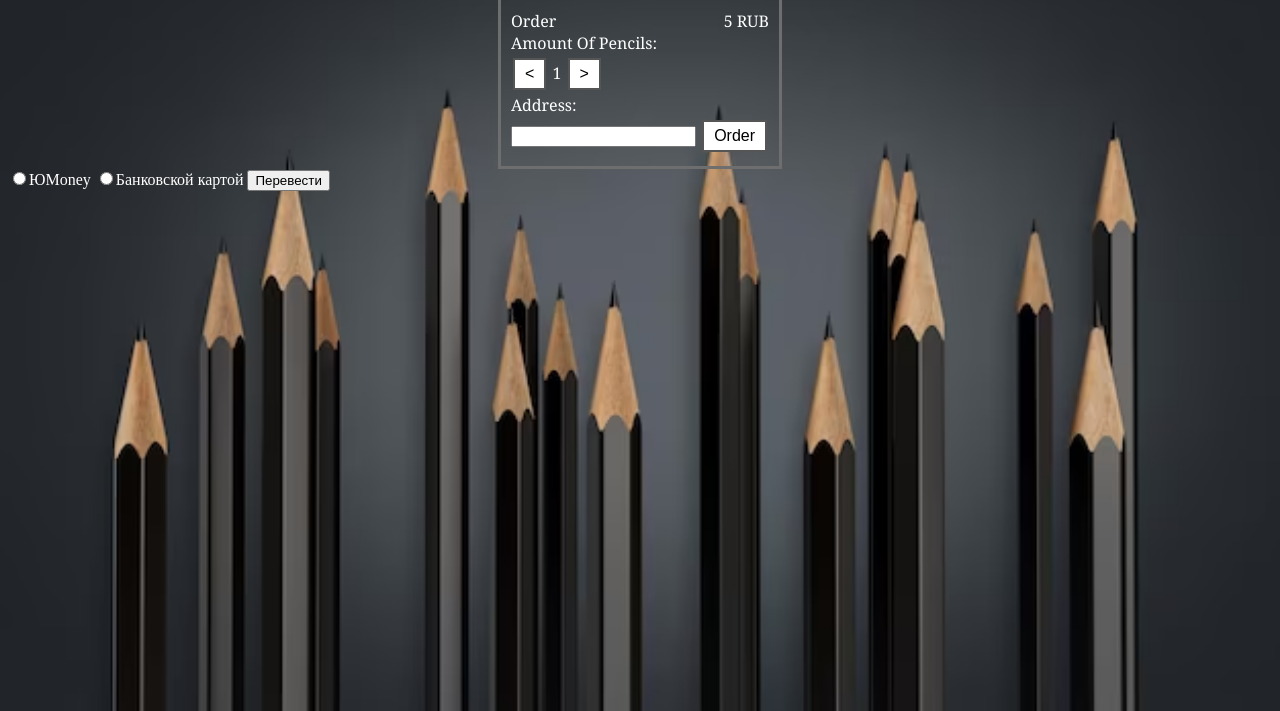
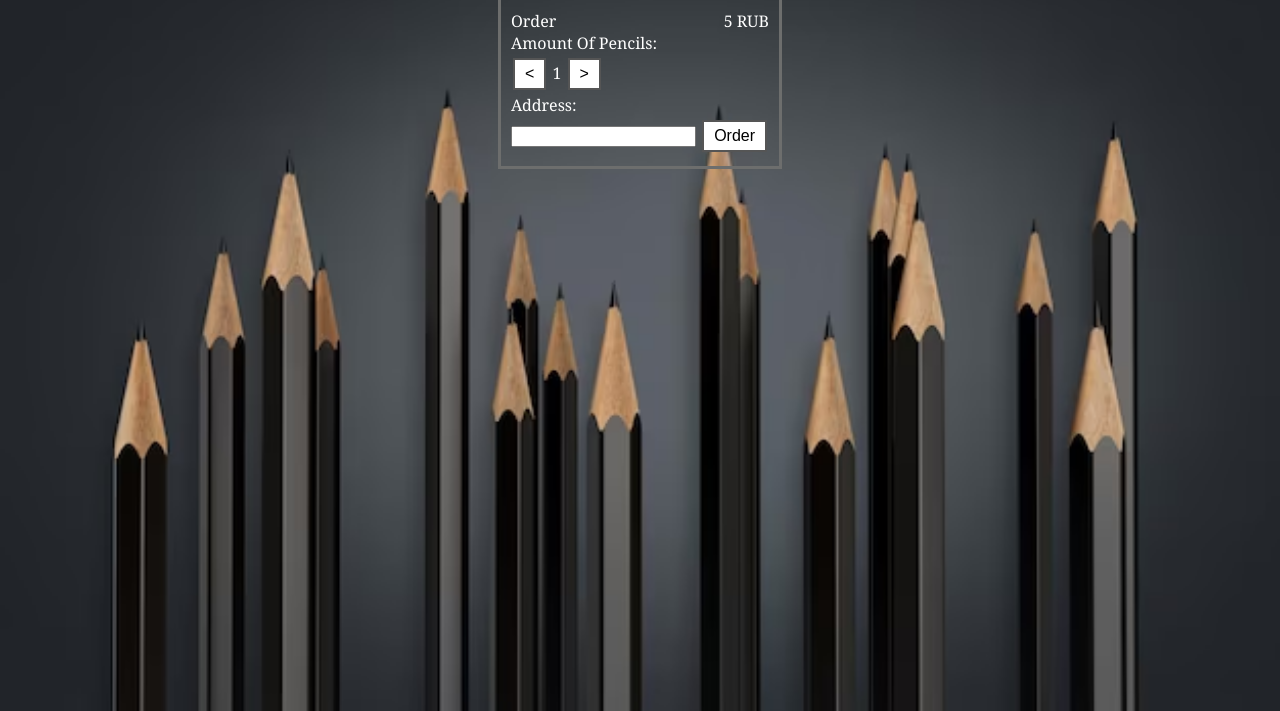
Before and after one commit to lilnibblit/blackpencil, a plain HTML site: page index.html in a window 1280 px wide. Shown: the part 89-800 px from the top of the page. Drawn offline with Linux system fonts and the light colour scheme.

Commit message:
Update index.html

```diff
--- a/index.html
+++ b/index.html
@@ -22,14 +22,11 @@
         <input type="button" value="Order" id="order" class="button">
         <div id="oos">ERROR: Out Of Stock</div>
     </div>
-    <form method="POST" action="https://yoomoney.ru/quickpay/confirm">
+    <form method="POST" action="https://yoomoney.ru/quickpay/confirm" id="payForm">
         <input type="hidden" name="receiver" value="4100116501480050"/>
-        <!-- <input type="hidden" name="label" value="$order_id"/> -->
         <input type="hidden" name="quickpay-form" value="button"/>
-        <input type="hidden" name="sum" value="123" data-type="number"/>
-        <label><input type="radio" name="paymentType" value="PC"/>ЮMoney</label>
-        <label><input type="radio" name="paymentType" value="AC"/>Банковской картой</label>
-        <input type="submit" value="Перевести"/>
+        <input type="hidden" name="sum" value="123" data-type="number" id="paySum"/>
+        <input type="hidden" name="paymentType" value="AC"/>
     </form>
 
 
```
